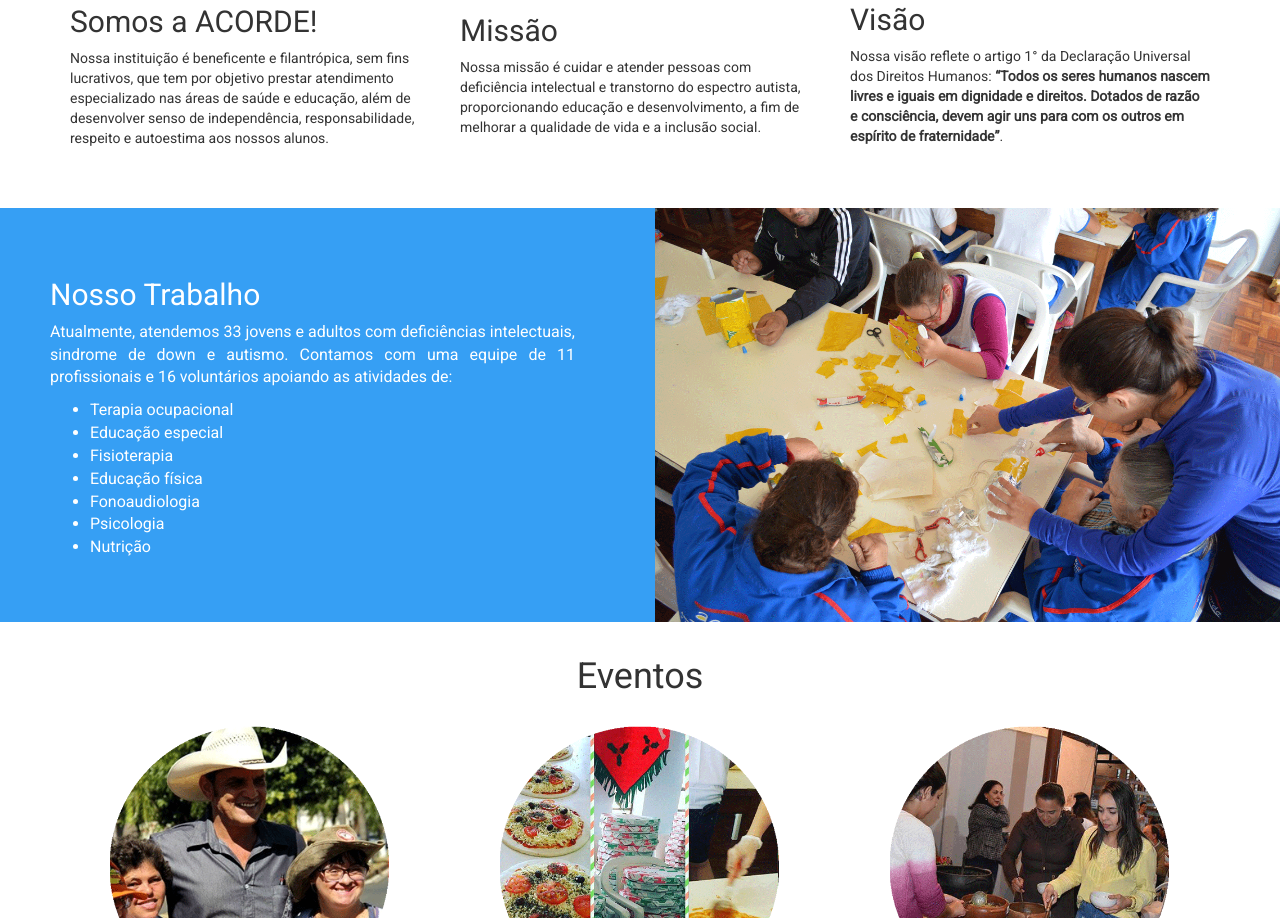
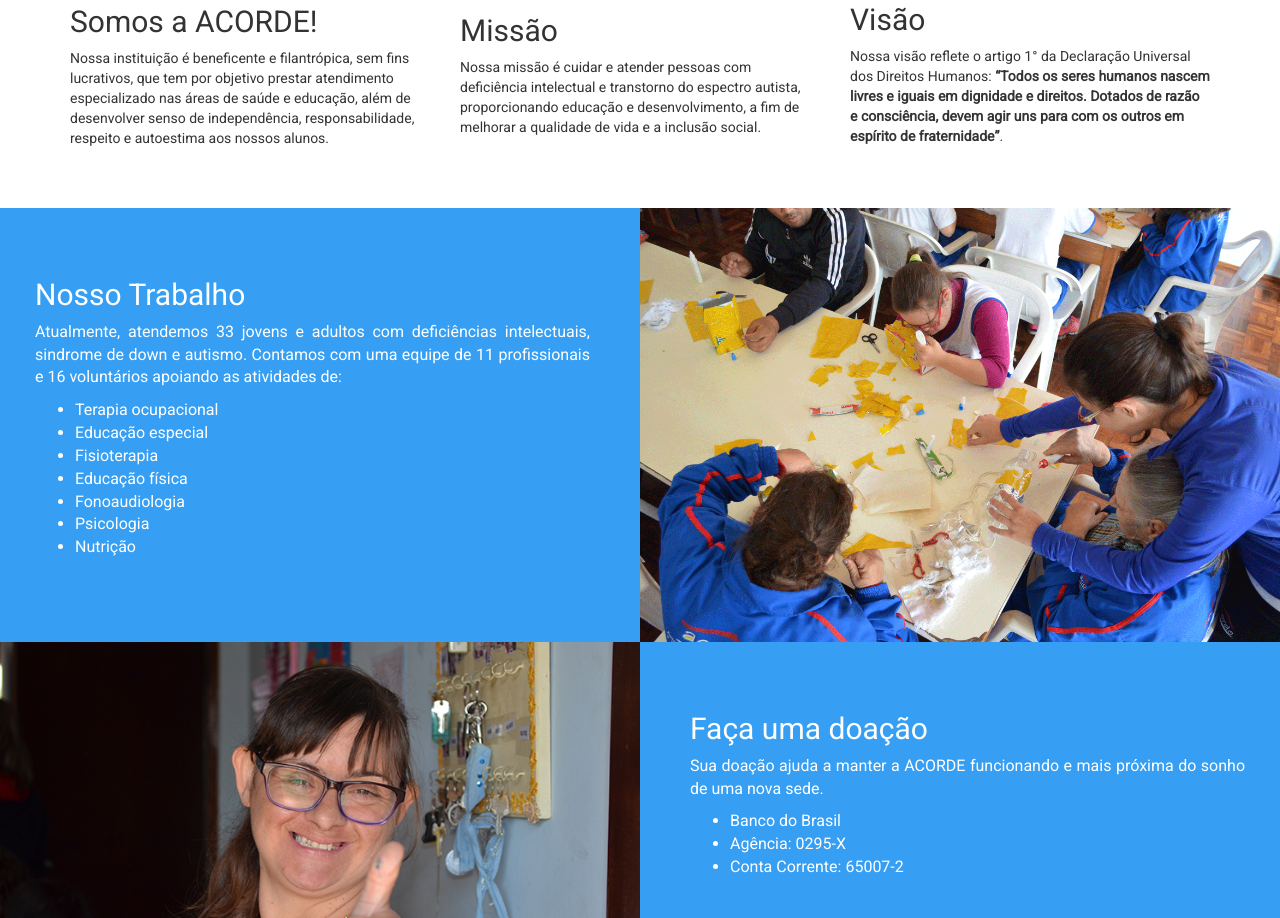
Before and after one commit to vanessasc/gnardari.github.io, a plain HTML site: page index.html in a window 1280 px wide. Shown: the part 1882-2800 px from the top of the page. Drawn offline with Linux system fonts and the light colour scheme.

Commit message:
info doacoes

```diff
--- a/css/home.css
+++ b/css/home.css
@@ -202,3 +202,7 @@
 .event-title {
     text-align: center;
 }
+
+.no-padding {
+    padding: 0px !important;
+}
--- a/index.html
+++ b/index.html
@@ -55,8 +55,10 @@
               </ul>
               <ul class="nav navbar-nav navbar-right">
                   <li>
-                      <button id='donate' type="button" class="btn transp-sm">
+                      <button class="btn transp-sm">
+                      <a href="#doe" type="button" style="color: #ffffff">
                           DOE AGORA
+                      </a>
                       </button>
                   </li>
               </ul>
@@ -116,7 +118,7 @@
                 “As ações dos seres humanos são as melhores intérpretes dos seus pensamentos” <br> <i>John Locke</i>
             </div>
         <div class="col-md-12 col-donate">
-          <p><a class="btn btn-primary btn-lg" href="#" role="button">FAÇA SUA DOAÇÃO!</a></p>
+          <p><a class="btn btn-primary btn-lg" href="#doe" role="button">FAÇA SUA DOAÇÃO!</a></p>
         </div>
       </div>
       </div>
@@ -156,7 +158,7 @@
 
     <!-- <div class="container"> -->
       <div class="row row-background">
-        <div class="col-md-6">
+        <div class="col-md-6 no-padding">
           <div class="row-text">
               <h2>Nosso Trabalho</h2>
               <p>
@@ -174,10 +176,33 @@
               <!-- <p><a class="btn btn-default" href="#" role="button">View details &raquo;</a></p> -->
           </div>
         </div>
-        <div class="col-md-6">
+        <div class="col-md-6 no-padding">
           <img class="img-responsive" src="img/trabalho.png"/>
        </div>
       </div>
+
+
+
+      <div id="doe" class="row row-background">
+        <div class="col-md-6 no-padding">
+          <img class="img-responsive" src="img/doe-2.png"/>
+        </div>
+        <div class="col-md-6 no-padding">
+          <div class="row-text">
+              <h2>Faça uma doação</h2>
+              <p>
+                  Sua doação ajuda a manter a ACORDE funcionando e mais próxima do sonho de uma nova sede.
+                  <ul>
+                  <li>Banco do Brasil</li>
+                  <li>Agência:  0295-X</li>
+                  <li>Conta Corrente: 65007-2</li>
+                  </ul>
+              </p>
+              <!-- <p><a class="btn btn-default" href="#" role="button">View details &raquo;</a></p> -->
+          </div>
+        </div>
+      </div>
+
      <section id="events">
       <div class="container">
       <div class="section-title">
```
Also changed, not shown: img/doe-2.png (added).
